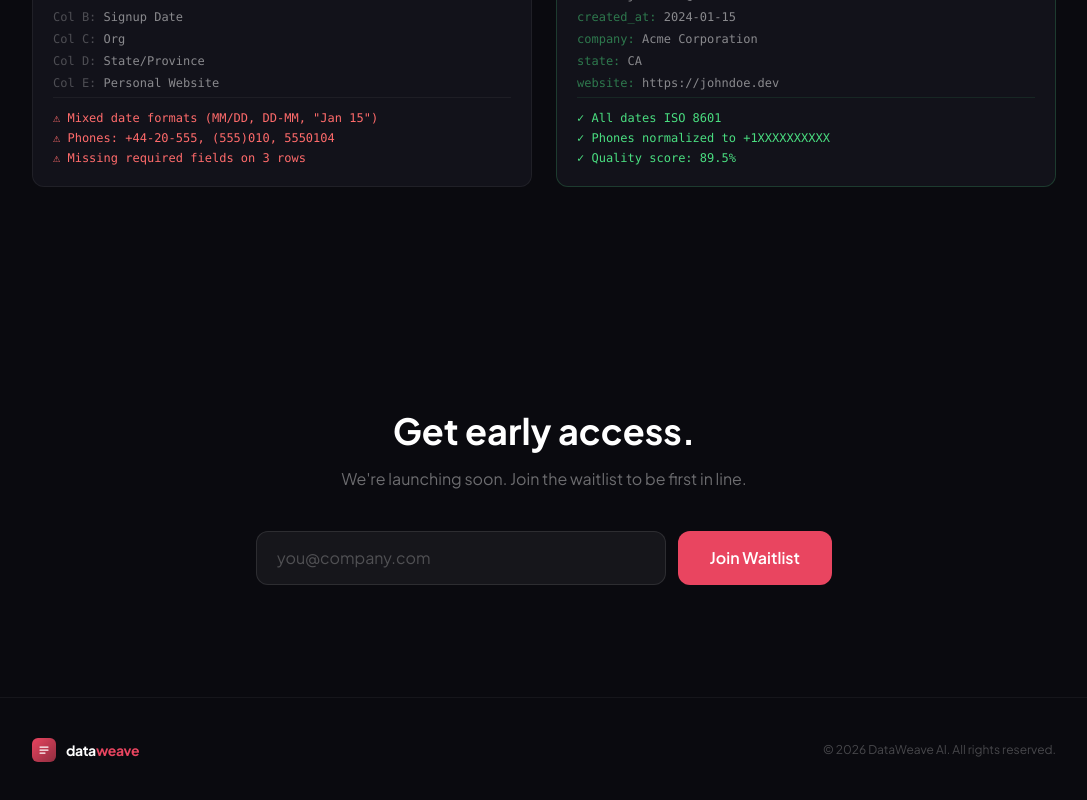
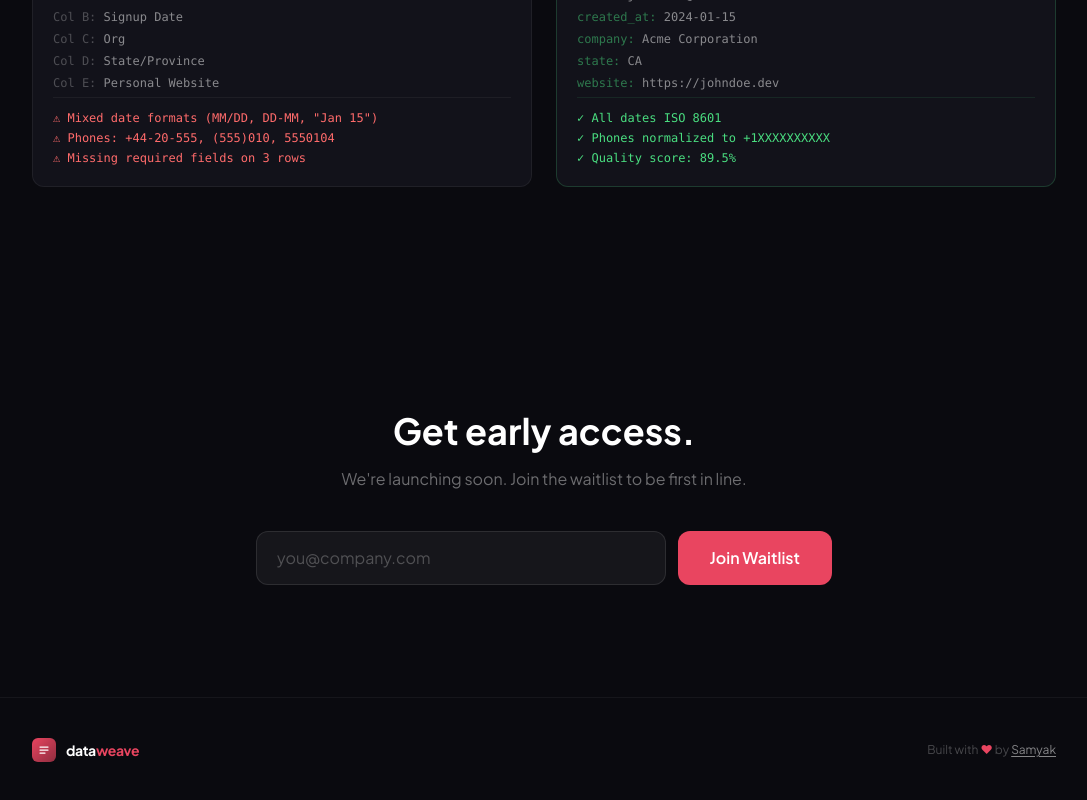
Before and after one commit to sam-yak/dataweave-ai, a Next.js app in the folder frontend/: page / in a window 1280 px wide. Shown: the part 3113-3913 px from the top of the page, without its empty margins (96-1183 px from the left). Built offline with nearby package versions, Linux system fonts and the light colour scheme.

Commit message:
feat: add LinkedIn link to footer

```diff
--- a/frontend/src/app/page.tsx
+++ b/frontend/src/app/page.tsx
@@ -527,7 +527,15 @@ export default function Home() {
             </span>
           </div>
           <p className="text-xs text-white/25">
-            © 2026 DataWeave AI. All rights reserved.
+            Built with <span className="text-[#E94560]">♥</span> by{" "}
+            <a
+              href="https://linkedin.com/in/sam-agarwal-ai/"
+              target="_blank"
+              rel="noopener noreferrer"
+              className="text-white/50 hover:text-white transition-colors underline underline-offset-2"
+            >
+              Samyak
+            </a>
           </p>
         </div>
       </footer>
```
